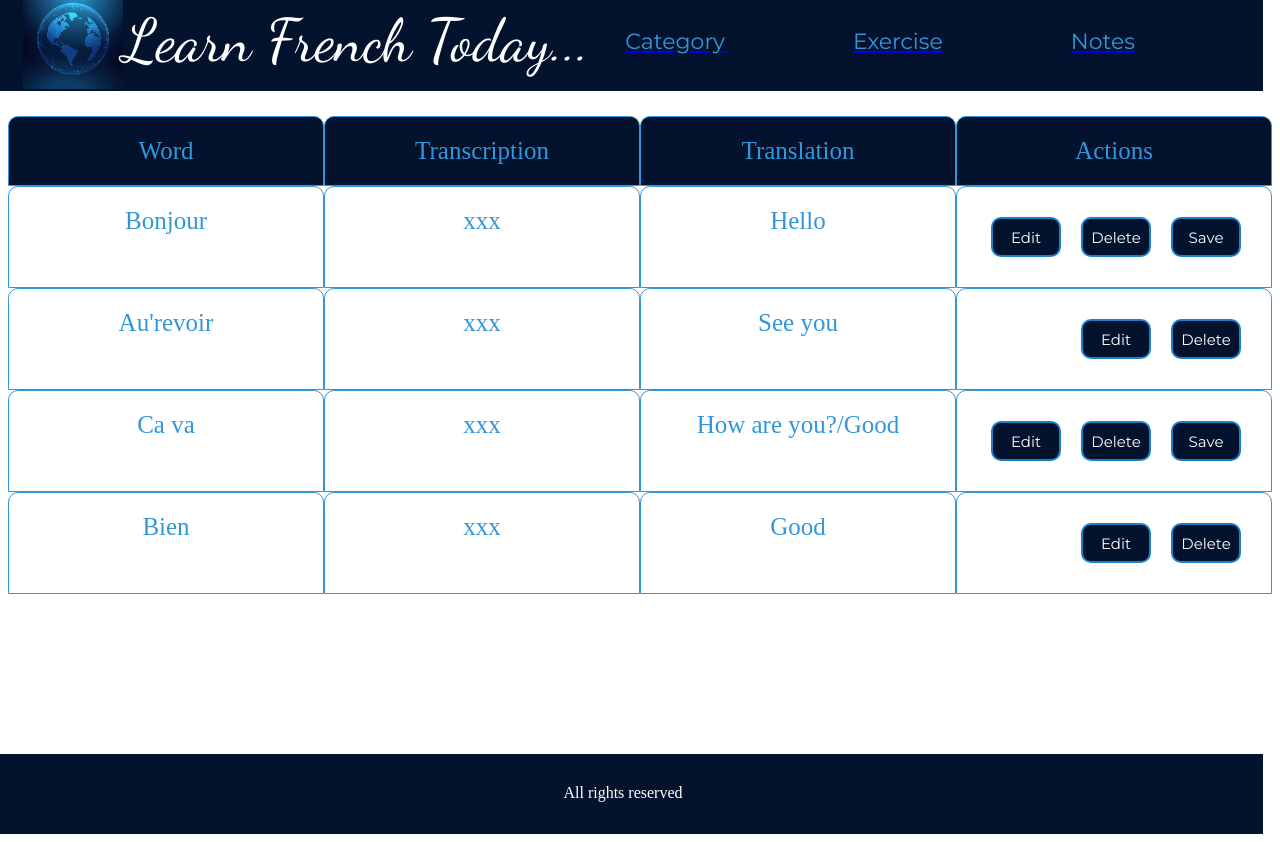
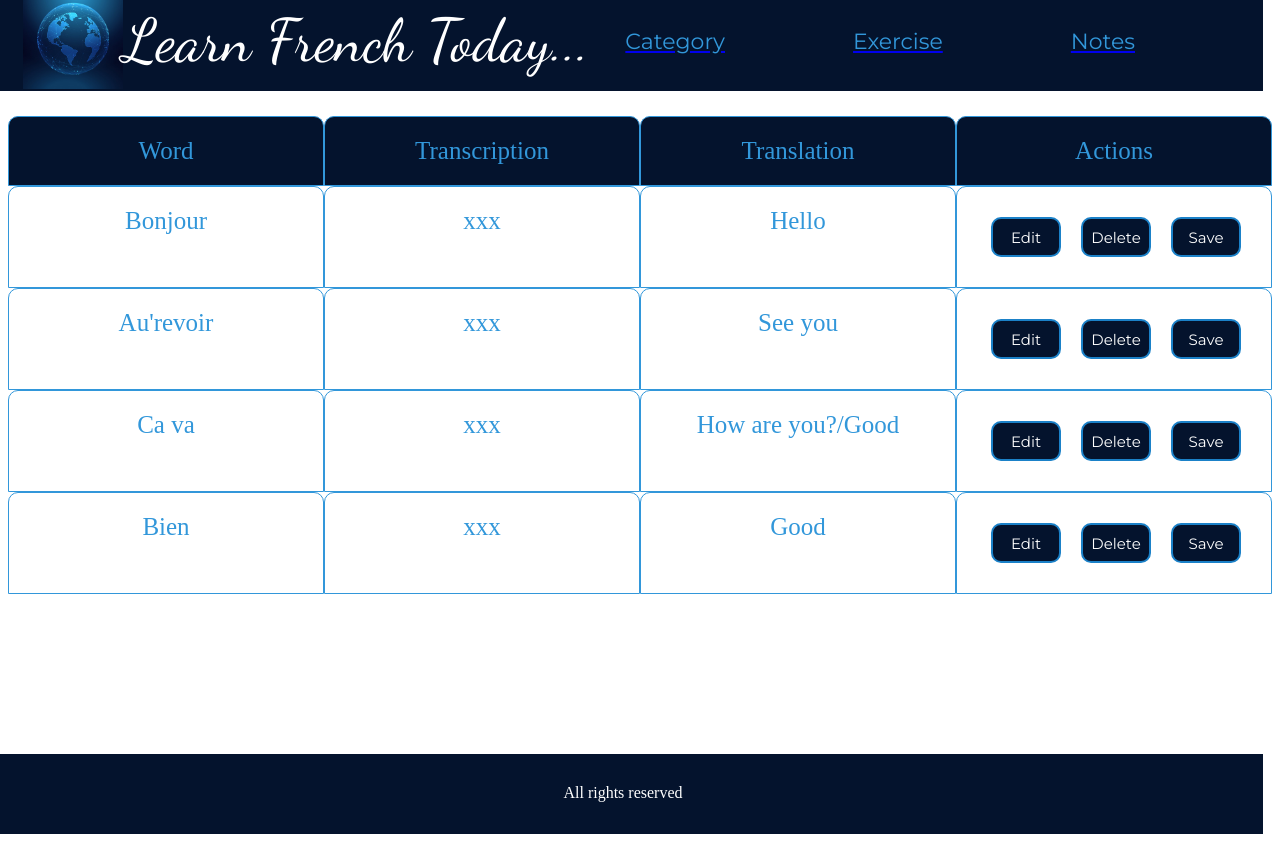
Before and after one commit to KateM3d/words, a React (Create React App) app in the folder words/: page /notes in a window 1280 px wide. Built offline with nearby package versions, Linux system fonts and the light colour scheme.

Commit message:
added condition for an empty input

```diff
--- a/words/src/components/Table/TableRow.jsx
+++ b/words/src/components/Table/TableRow.jsx
@@ -4,6 +4,11 @@ import "./Table.scss";
 
 function TableRow(props) {
   const [btnEdit, setBtnEdit] = useState(false);
+  const [changeWord, setChangeWord] = useState(props.word);
+  const [changeTranscription, setChangeTranscription] = useState(
+    props.transcription
+  );
+  const [changeTranslation, setChangeTranslation] = useState(props.translation);
 
   const handleModifyClick = () => {
     setBtnEdit(!btnEdit);
@@ -13,20 +18,27 @@ function TableRow(props) {
       {btnEdit === true ? (
         <>
           <div className="tableHeader row">
-            <input className="input" type="text" defaultValue={props.word} />
-          </div>
-          <div className="tableHeader row">
             <input
-              className="input"
+              className={`input ${changeWord === "" && "red"}`}
               type="text"
-              defaultValue={props.transcription}
+              value={changeWord}
+              onChange={(e) => setChangeWord(e.target.value)}
             />
           </div>
           <div className="tableHeader row">
             <input
-              className="input"
+              className={`input ${changeTranscription === "" && "red"}`}
               type="text"
-              defaultValue={props.translation}
+              value={changeTranscription}
+              onChange={(event) => setChangeTranscription(event.target.value)}
+            />
+          </div>
+          <div className="tableHeader row">
+            <input
+              className={`input ${changeTranslation === "" && "red"}`}
+              type="text"
+              value={changeTranslation}
+              onChange={(event) => setChangeTranslation(event.target.value)}
             />
           </div>
         </>
@@ -43,7 +55,16 @@ function TableRow(props) {
           {btnEdit === true ? "Delete Edit" : "Edit"}
         </button>
         <button className="tableBtn">Delete</button>
-        {props.editMode ? null : <button className="tableBtn">Save</button>}
+        <button
+          className={`tableBtn ${
+            (changeWord === "" ||
+              changeTranslation === "" ||
+              changeTranscription === "") &&
+            "disable"
+          }`}
+        >
+          Save
+        </button>
       </div>
     </div>
   );
```
